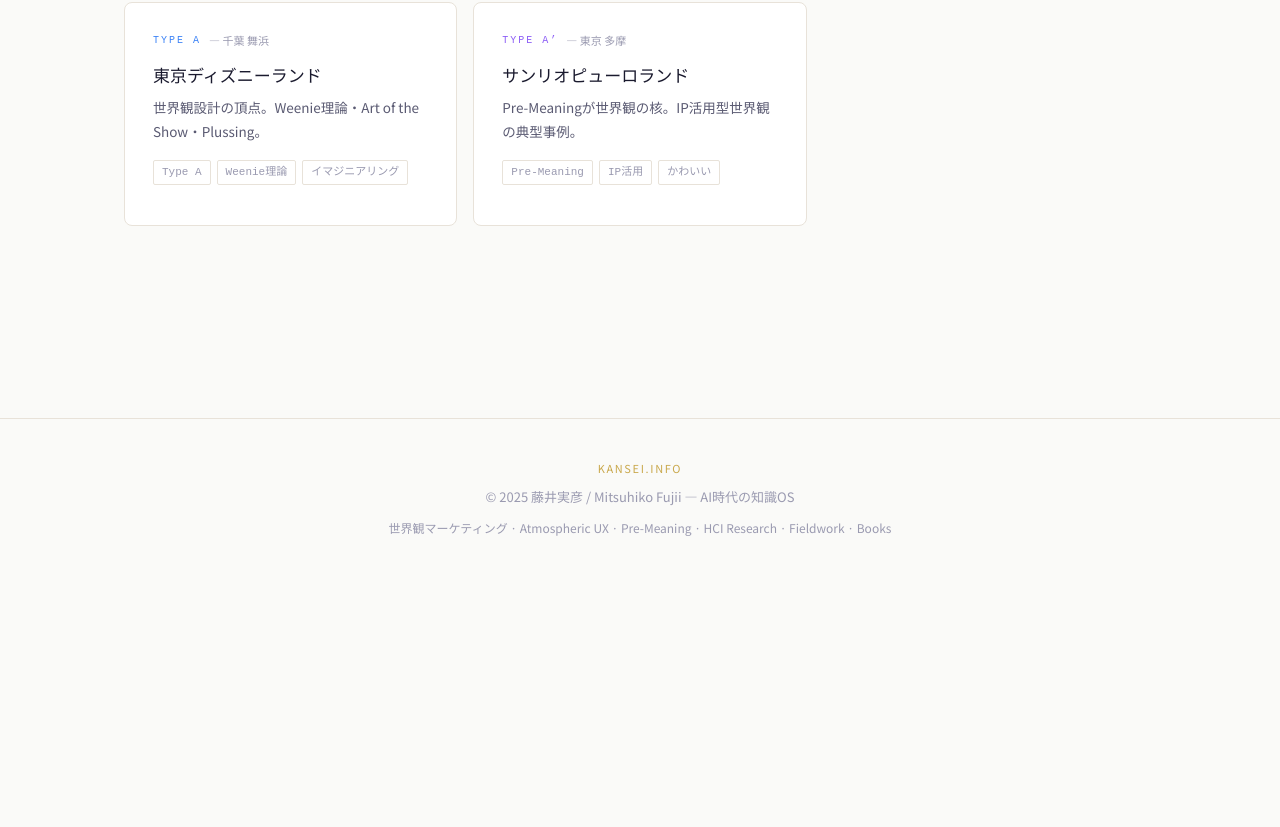
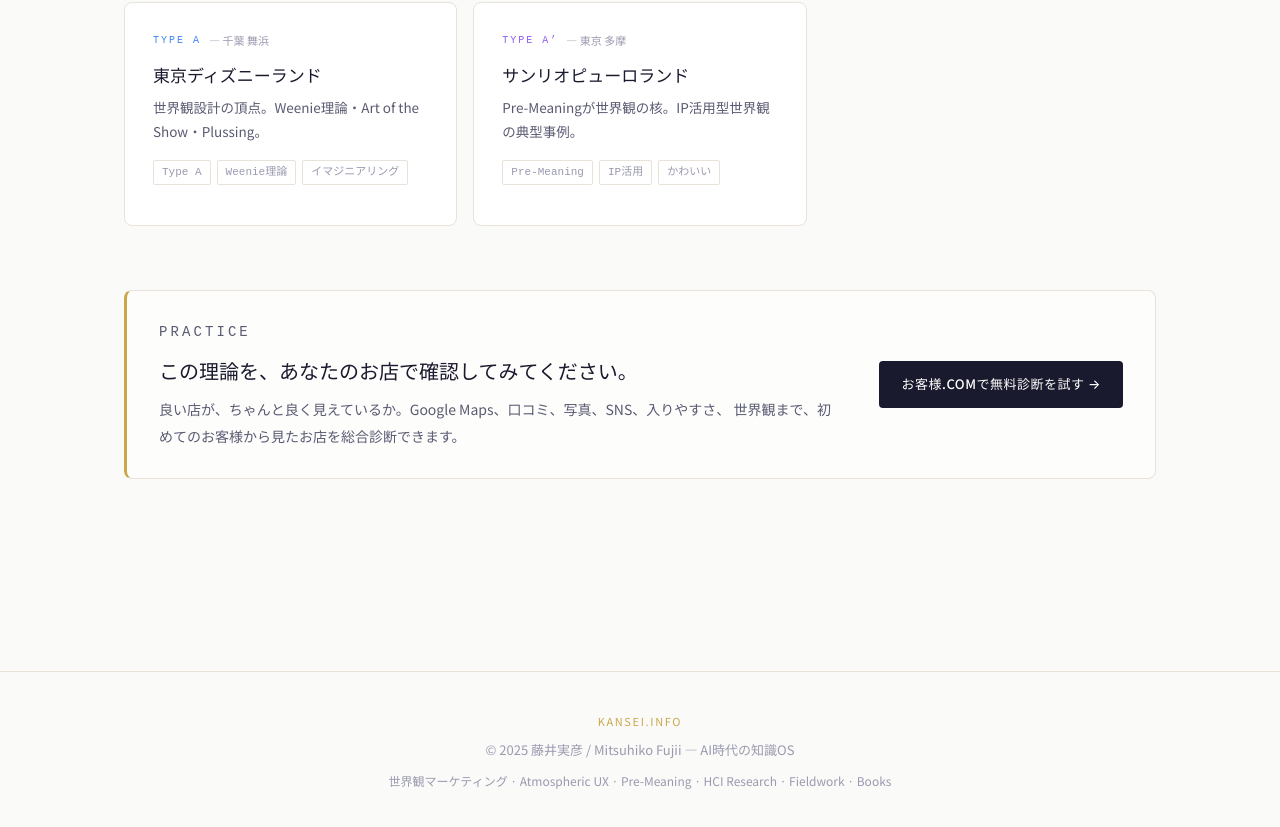
Before and after one commit to Mitt777/kansei.info, a Next.js app: page /fieldwork in a window 1280 px wide. Shown: the part 1223-2050 px from the top of the page. Before the commit the page ends 1801 px from the top, so only its background shows below. Built offline with nearby package versions, Linux system fonts and the light colour scheme.

Commit message:
Add practice bridge to kansei pages

```diff
--- a/app/fieldwork/page.tsx
+++ b/app/fieldwork/page.tsx
@@ -1,4 +1,5 @@
 import type { Metadata } from 'next'
+import PracticeBridge from '@/components/PracticeBridge'
 import SectionCard from '@/components/SectionCard'
 
 export const metadata: Metadata = {
@@ -41,6 +42,7 @@
             <SectionCard key={spot.href} {...spot} />
           ))}
         </div>
+        <PracticeBridge />
       </div>
     </>
   )
--- a/app/frameworks/page.tsx
+++ b/app/frameworks/page.tsx
@@ -1,4 +1,5 @@
 import type { Metadata } from 'next'
+import PracticeBridge from '@/components/PracticeBridge'
 import SectionCard from '@/components/SectionCard'
 
 export const metadata: Metadata = {
@@ -107,6 +108,8 @@
             ))}
           </div>
         </div>
+
+        <PracticeBridge />
       </div>
     </>
   )
--- a/app/manifesto/page.tsx
+++ b/app/manifesto/page.tsx
@@ -1,6 +1,7 @@
 import type { Metadata } from 'next'
 import Image from 'next/image'
 import Link from 'next/link'
+import PracticeBridge from '@/components/PracticeBridge'
 import RelatedKnowledge from '@/components/RelatedKnowledge'
 
 export const metadata: Metadata = {
@@ -130,6 +131,8 @@
           </div>
         </div>
 
+        <PracticeBridge />
+
         <RelatedKnowledge
           items={[
             { href: '/frameworks/7layers', type: 'framework', title: '世界観設計7層モデル', description: 'また来たくなる体験の因果構造' },
--- /dev/null
+++ b/components/PracticeBridge.tsx
@@ -0,0 +1,17 @@
+export default function PracticeBridge() {
+  return (
+    <section className="practice-bridge" aria-label="お店診断への導線">
+      <div>
+        <p className="practice-bridge-label">Practice</p>
+        <h2>この理論を、あなたのお店で確認してみてください。</h2>
+        <p>
+          良い店が、ちゃんと良く見えているか。Google Maps、口コミ、写真、SNS、入りやすさ、
+          世界観まで、初めてのお客様から見たお店を総合診断できます。
+        </p>
+      </div>
+      <a href="https://okyakusa-ma.com" className="practice-bridge-link">
+        お客様.COMで無料診断を試す →
+      </a>
+    </section>
+  )
+}
--- a/styles/globals.css
+++ b/styles/globals.css
@@ -210,6 +210,58 @@
 .rk-type { font-size: 9px; letter-spacing: 0.15em; text-transform: uppercase; font-family: var(--font-mono); color: var(--item-color, var(--color-gold)); margin-bottom: 3px; }
 .rk-title { font-size: 13px; font-weight: 500; color: var(--color-text); line-height: 1.4; }
 .rk-desc { font-size: 12px; color: var(--color-text-muted); margin-top: 3px; line-height: 1.5; }
+.practice-bridge {
+  margin-top: 64px;
+  padding: 28px 32px;
+  display: grid;
+  grid-template-columns: minmax(0, 1fr) auto;
+  gap: 28px;
+  align-items: center;
+  border: 1px solid var(--color-border);
+  border-left: 3px solid var(--color-gold);
+  border-radius: var(--radius-md);
+  background: rgba(255,255,255,0.68);
+}
+.practice-bridge-label {
+  margin-bottom: 10px;
+  font-family: var(--font-mono);
+  font-size: 10px;
+  letter-spacing: 0.22em;
+  text-transform: uppercase;
+  color: var(--color-gold);
+}
+.practice-bridge h2 {
+  margin-bottom: 10px;
+  color: var(--color-text);
+  font-size: 20px;
+  font-weight: 400;
+  line-height: 1.55;
+}
+.practice-bridge p {
+  max-width: 680px;
+  color: var(--color-text-sub);
+  font-size: 14px;
+  line-height: 1.9;
+}
+.practice-bridge-link {
+  display: inline-flex;
+  align-items: center;
+  justify-content: center;
+  min-height: 44px;
+  padding: 12px 22px;
+  border-radius: var(--radius-sm);
+  background: var(--color-text);
+  color: var(--color-text-inv);
+  font-size: 13px;
+  font-weight: 500;
+  letter-spacing: 0.04em;
+  white-space: nowrap;
+  transition: opacity var(--transition), transform var(--transition);
+}
+.practice-bridge-link:hover {
+  opacity: 0.86;
+  transform: translateY(-1px);
+}
 .glossary-field-label {
   font-size: 10px; letter-spacing: 0.2em; text-transform: uppercase;
   font-family: var(--font-mono); color: var(--color-text-muted); padding-top: 4px;
@@ -665,6 +717,16 @@
   .store-diagnosis-actions span {
     text-align: left;
   }
+  .practice-bridge {
+    grid-template-columns: 1fr;
+    margin-top: 48px;
+    padding: 24px 20px;
+  }
+  .practice-bridge-link {
+    width: 100%;
+    white-space: normal;
+    text-align: center;
+  }
   .hero-meta { gap: 20px; }
   .bk-grid { grid-template-columns: 1fr; }
   .rs-grid { grid-template-columns: 1fr; }
```
Also changed, not shown: app/books/tourism-memory-zone/page.tsx (+7 -0 lines).
